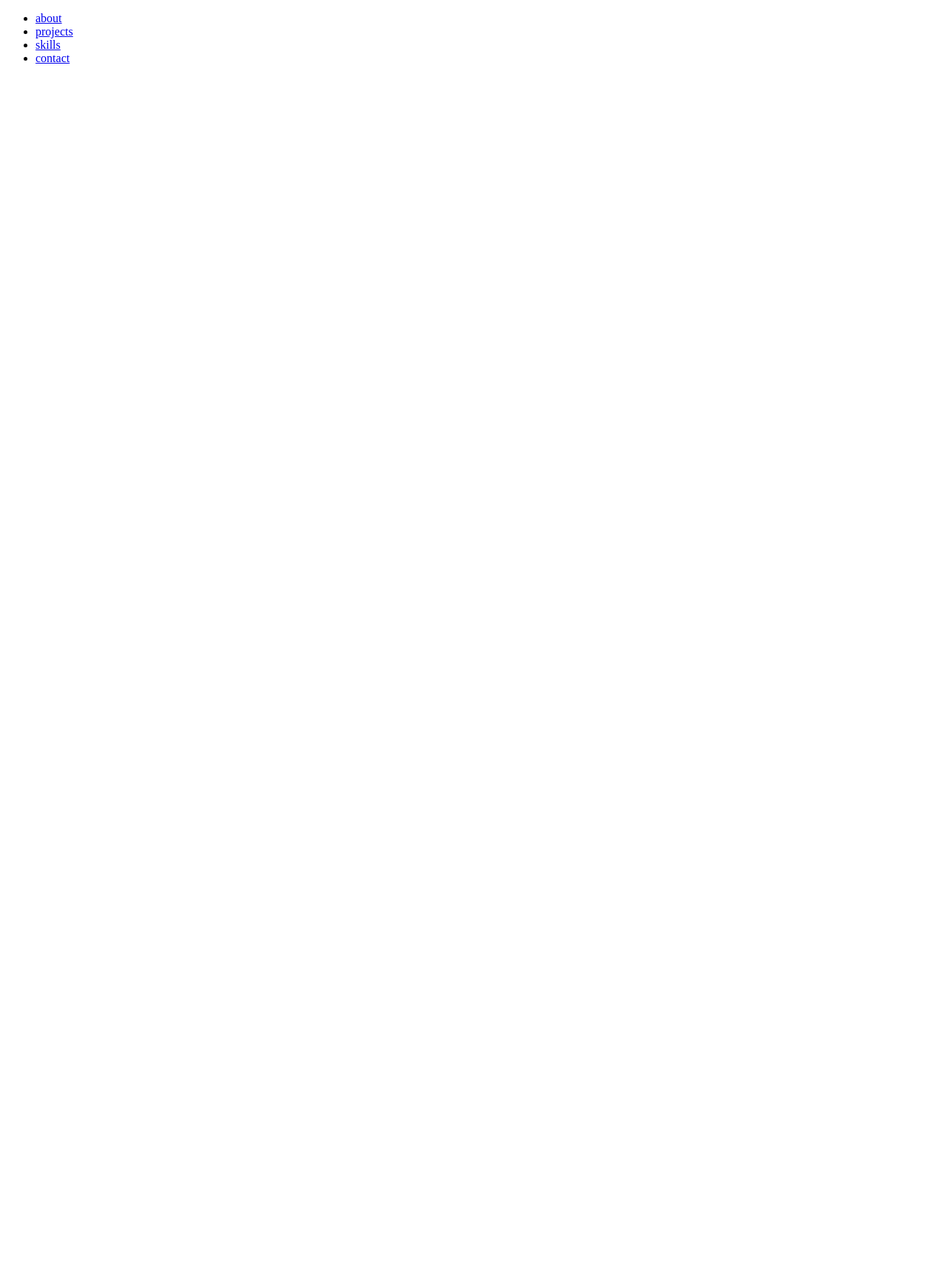
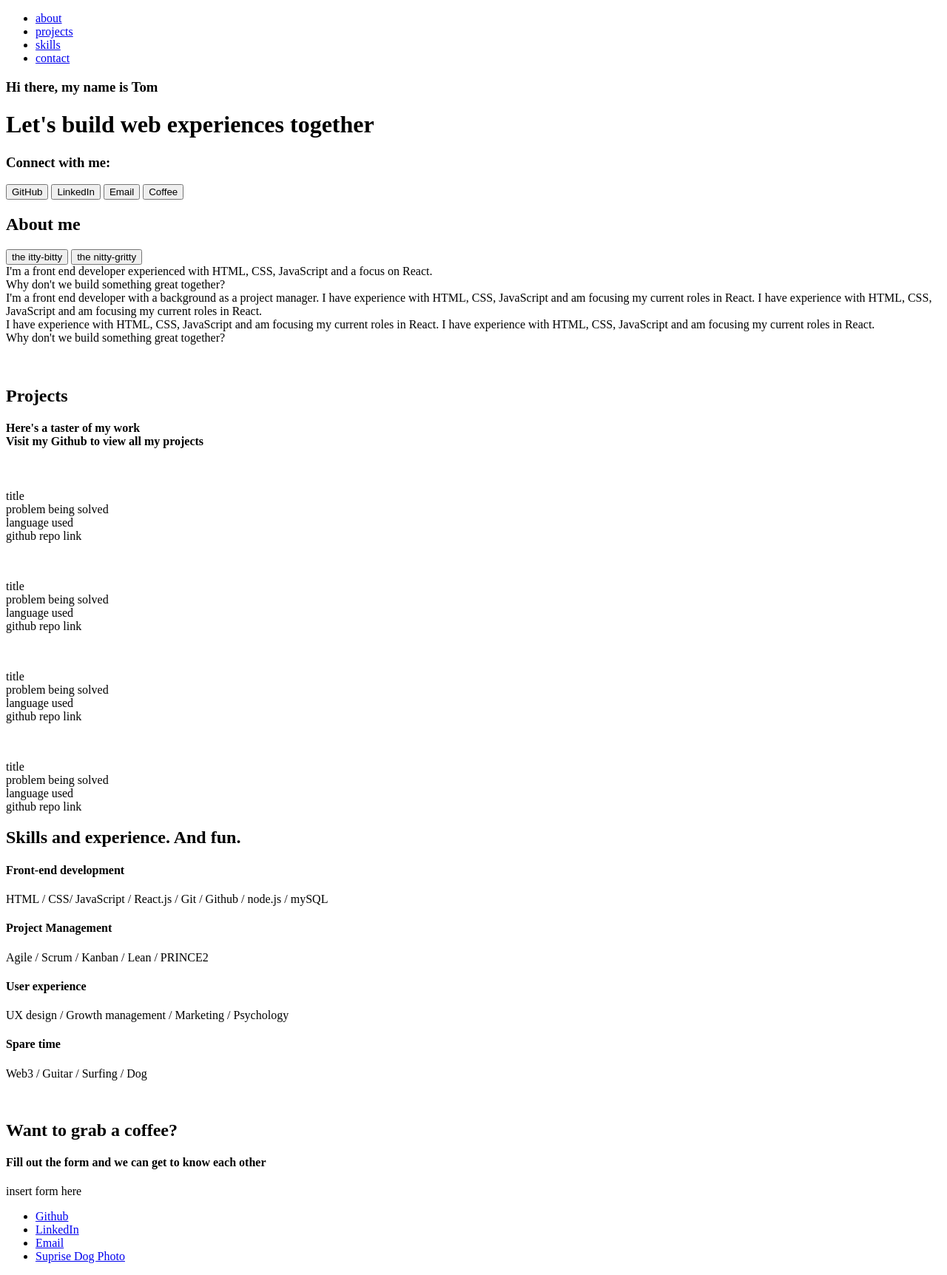
Before and after one commit to TomGegs/draftProjects, a plain HTML site: page index.HTML in a window 1280 px wide. Shown: the whole page at 74% size. Before the commit the page ends 800 px from the top, so only its background shows below. Drawn offline with Linux system fonts and the light colour scheme.

Commit message:
Add HTML and CSS framework for website

```diff
--- a/index.HTML
+++ b/index.HTML
@@ -9,7 +9,9 @@
 </head>
 <body>
     <header>
+
         <!-- Navigation bar -->
+
         <nav>
             <div class="navBar">
                 <ul>
@@ -23,7 +25,131 @@
         </nav>
     </header>
 
+<!-- Hero Splash  -->
 
+    <div class="heroContainer">
+        <div class="heroText">
+            <h3>Hi there, my name is Tom</h3>
+            <h1>Let's build web experiences together</h1>
+            <h3>Connect with me:</h3>
+        </div>
+        <div class="heroButtons">
+            <button>GitHub</button>
+            <button>LinkedIn</button>
+            <button>Email</button>
+            <button>Coffee</button>
+        </div>
+    </div>
 
+    <!-- About me section -->
+
+    <div class="aboutMe">
+        <div class="aboutMeTitle">
+            <h2>About me</h2>
+            <div class="aboutMeButtons">
+                <button>the itty-bitty</button>
+                <button>the nitty-gritty</button>
+            </div>
+            <div class="ittyBittyText">
+                I'm a front end developer experienced with HTML, CSS, JavaScript and a focus on React. <br>
+                Why don't we build something great together?
+            </div>
+            <div class="nittyGrittyText">
+                I'm a front end developer with a background as a project manager. I have experience with HTML, CSS, JavaScript and am focusing my current roles in React. I have experience with HTML, CSS, JavaScript and am focusing my current roles in React. <br>
+                I have experience with HTML, CSS, JavaScript and am focusing my current roles in React. I have experience with HTML, CSS, JavaScript and am focusing my current roles in React. <br>
+                Why don't we build something great together?
+            </div>
+        </div>
+    </div>
+    <div class="ittyBittyImg">
+        <img src="" alt="">
+    </div>
+    <div class="nittyGrittyImg">
+        <img src="" alt="">
+    </div>
+
+    <!-- Projects section -->
+
+    <div class="projects">
+        <div class="projectText">
+            <h2>Projects</h2>
+            <h4>Here's a taster of my work <br>
+            Visit my Github to view all my projects</h4>
+        </div>
+        <div class="projectCardContainer">
+            <div class="projectCards">
+                <img src="" alt="">
+                <p>title <br>
+                problem being solved <br>
+                language used <br>
+                github repo link</p>
+            </div>
+            <div class="projectCards">
+                <img src="" alt="">
+                <p>title <br>
+                problem being solved <br>
+                language used <br>
+                github repo link</p>
+            </div>
+            <div class="projectCards">
+                <img src="" alt="">
+                <p>title <br>
+                problem being solved <br>
+                language used <br>
+                github repo link</p>
+            </div>
+            <div class="projectCards">
+                <img src="" alt="">
+                <p>title <br>
+                problem being solved <br>
+                language used <br>
+                github repo link</p>
+            </div>
+        </div>
+    </div>
+
+    <!-- Skills & Experience section -->
+
+    <div class="skills">
+        <div class="skillsText">
+            <h2>Skills and experience. And fun.</h2>
+            <h4>Front-end development</h4>
+            <p>HTML / CSS/ JavaScript / React.js / Git / Github / node.js / mySQL</p>
+            <h4>Project Management</h4>
+            <p>Agile / Scrum / Kanban / Lean / PRINCE2</p>
+            <h4>User experience</h4>
+            <p>UX design / Growth management / Marketing / Psychology</p>
+            <h4>Spare time</h4>
+            <p>Web3 / Guitar / Surfing / Dog</p>
+        </div>
+    </div>
+    <div class="skillsImg">
+        <img src="" alt="">
+    </div>
+
+    <!-- Contact section -->
+
+    <div class="contact">
+        <div class="contactText">
+            <h2>Want to grab a coffee?</h2>
+            <h4>Fill out the form and we can get to know each other</h4>
+        </div>
+        <div class="contactForm">
+            insert form here
+        </div>
+    </div>
+
+    <!-- Website footer -->
+
+    <footer>
+        <div>
+            <ul>
+                <li><a href="#">Github</a></li>
+                <li><a href="#">LinkedIn</a></li>
+                <li><a href="#">Email</a></li>
+                <li><a href="#">Suprise Dog Photo</a></li>
+            </ul>
+        </div>
+    </footer>
 </body>
 </html>
--- a/index.css
+++ b/index.css
@@ -0,0 +1,157 @@
+/* CSS sections
+1. Universal code
+2. Navigation bar
+3. Hero splash
+4. About me
+5. Projects
+6. Skills and experience
+7. Contact
+8. Footer */
+
+/* 1. Universal code */
+
+.body{
+
+}
+
+h1 {
+
+}
+
+h2 {
+
+}
+
+h3 {
+
+}
+
+h4 {
+
+}
+
+button {
+
+}
+
+/* 2. Navigation bar  */
+
+.navBar {
+
+}
+
+.narBar ul {
+
+}
+
+.narBar li {
+
+}
+
+.navBar a {
+
+}
+
+/* 3. Hero splash */
+
+.heroContainer{
+
+}
+.heroText{
+
+}
+.heroButtons{
+
+}
+
+/* 4. About me */
+
+.aboutMe{
+
+}
+.aboutMeTitle{
+
+}
+.aboutMeButtons{
+
+}
+
+.aboutMeButtons button {
+
+}
+
+.ittyBittyText{
+
+}
+.nittyGrittyText{
+
+}
+.ittyBittyImg{
+
+}
+.nittyGrittyImg{
+
+}
+
+/* 5. Projects */
+
+.projects{
+
+}
+.projectText{
+
+}
+.projectCardContainer{
+
+}
+.projectCards{
+
+}
+.projectCards img{
+
+}
+.projectCards p{
+
+}
+
+/* 6. Skills and experience */
+
+.skills{
+
+}
+.skillsText{
+
+}
+.skillsImg{
+
+}
+
+/* 7. Contact */
+
+.contact{
+
+}
+.contactText{
+
+}
+.contactForm{
+
+}
+
+/* 8. Footer */
+
+footer {
+
+}
+
+footer ul {
+
+}
+
+footer li{
+
+}
+
+footer a{
+
+}
```
